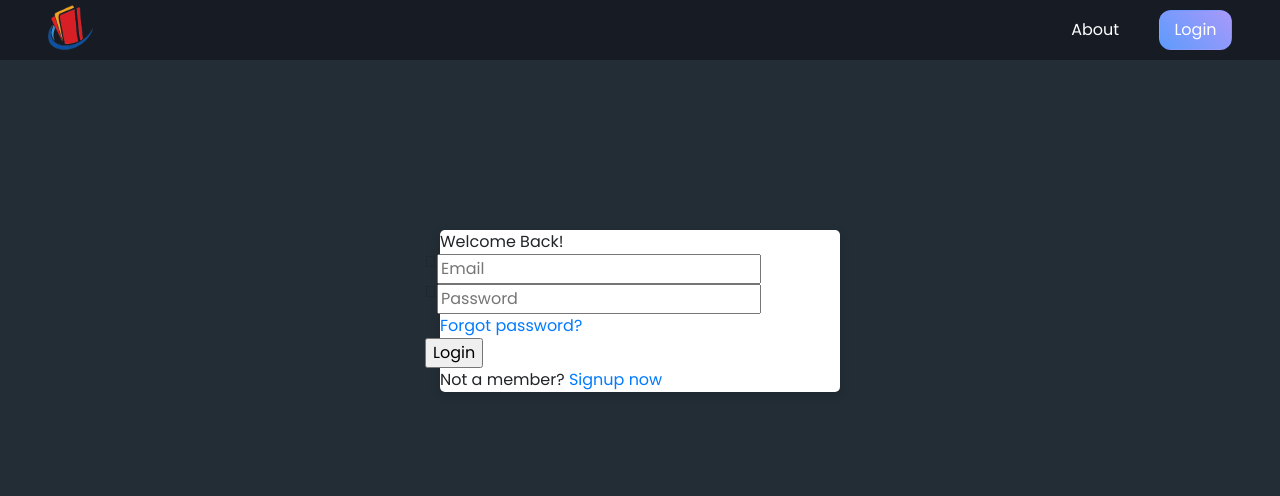
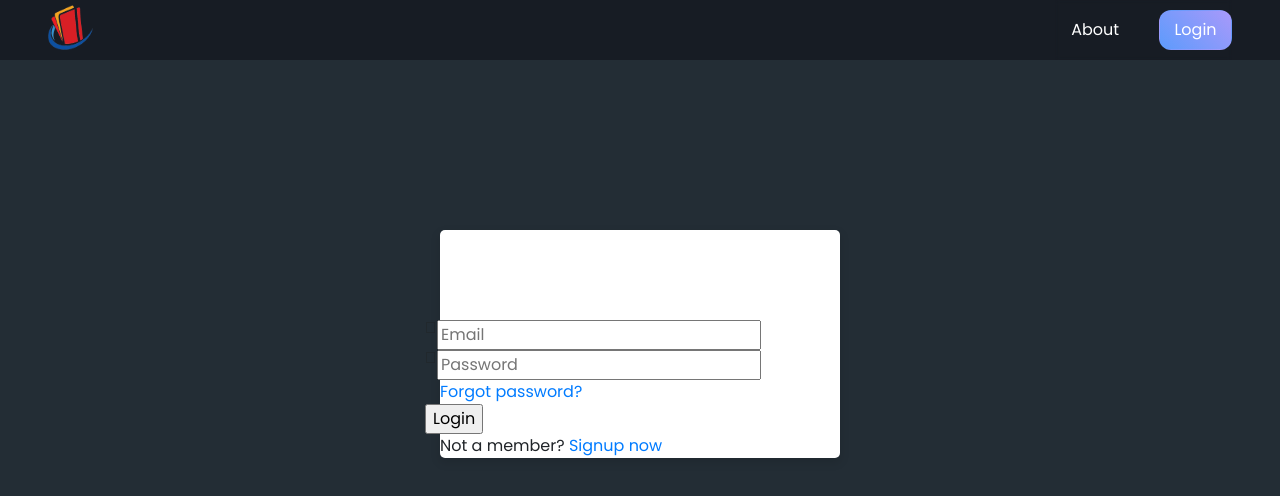
Before and after one commit to honestabej/cctracker, a React (Create React App) app in the folder react-fe/: page /login in a window 1280 px wide. Shown: the top 496 px of the page. Built offline with nearby package versions, Linux system fonts and the light colour scheme.

Commit message:
login page updates

```diff
--- a/react-fe/src/pages/Login/Login.scss
+++ b/react-fe/src/pages/Login/Login.scss
@@ -16,11 +16,24 @@ body {
   margin: 170px auto;
 }
 
+// Floating box around login items
 .wrapper {
   width: 100%;
   background: #fff;
   border-radius: 5px;
   box-shadow: 0px 4px 10px 1px rgba(0,0,0,0.1);
+}
+
+// Area containing title text
+.wrapper .title{
+  height: 90px;
+  border-radius: 5px 5px 0 0;
+  color: #fff;
+  font-size: 30px;
+  font-weight: 600;
+  display: flex;
+  align-items: center;
+  justify-content: center;
 }
 
 
```
